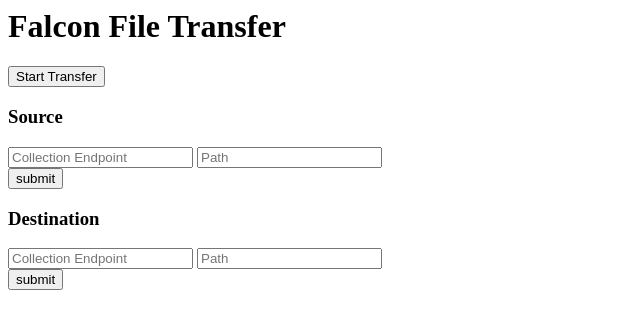
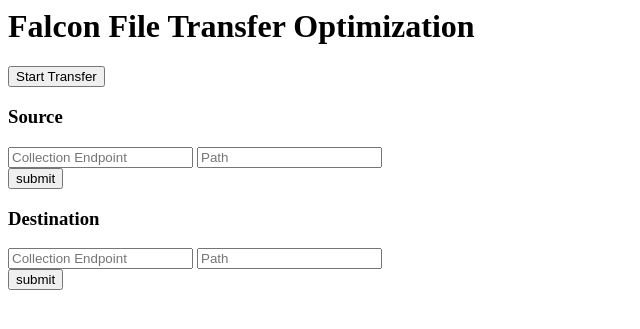
Before and after one commit to martires-colin/falcon-cilogon-website, a Flask app: template templates/dashboard.html in a window 1280 px wide. Shown: the top 329 px of the page, without its empty margins (0-640 px from the left). Run offline with Flask 2, Linux system fonts and the light colour scheme; the template is opened without the code that fills it, so the values that code supplies are empty.

Commit message:
git testing

```diff
--- a/templates/dashboard.html
+++ b/templates/dashboard.html
@@ -2,7 +2,7 @@
 
 <div class="container">
     <div class="row">
-        <h1 class="text-center">Falcon File Transfer</h1>
+        <h1 class="text-center">Falcon File Transfer Optimization</h1>
     </div>
 
     <div class="row">
```
